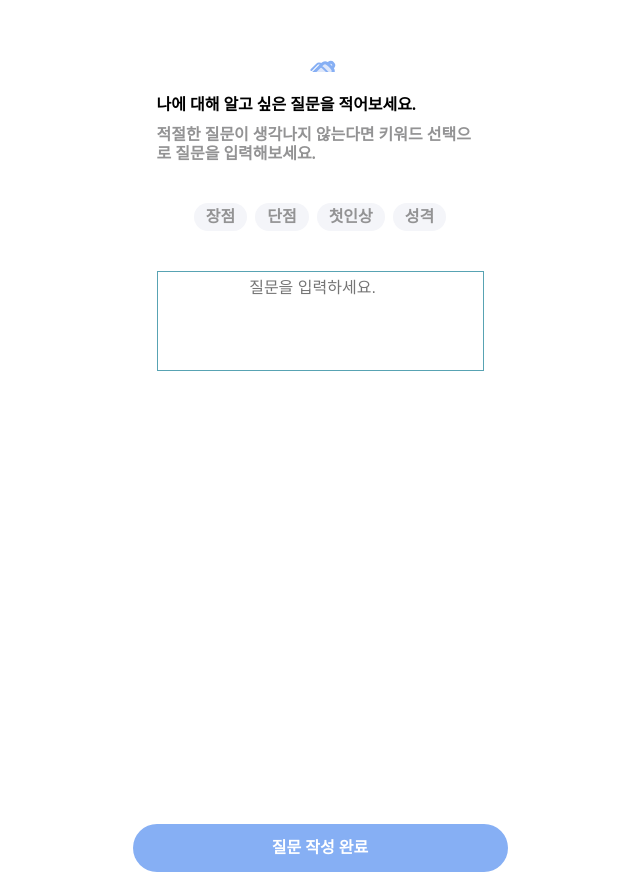
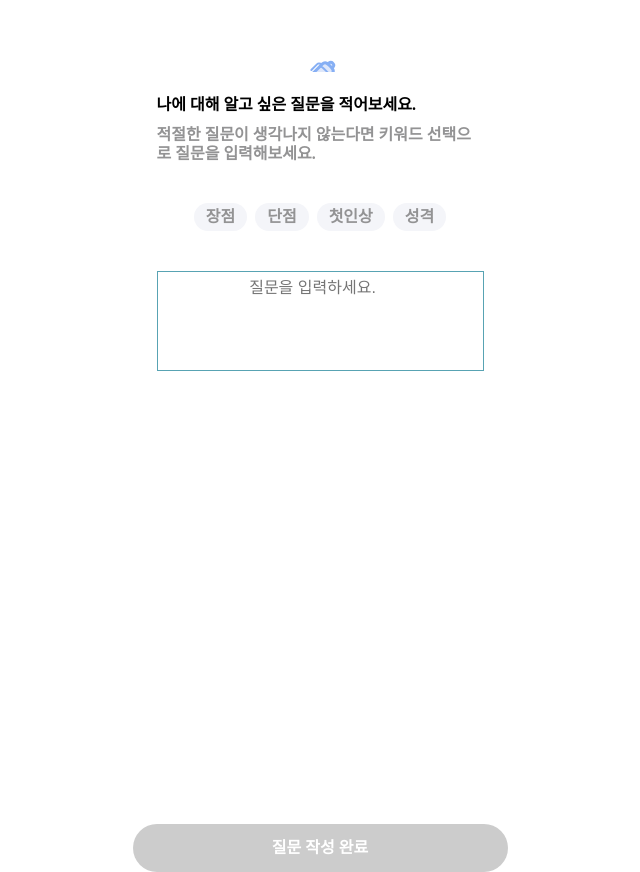
Before and after one commit to taeo-sprint16/frontend, a React (Vite) app: page /write-question in a window 1280 px wide. Shown: the whole page, without its empty margins (270-910 px from the left). Built offline with nearby package versions, Linux system fonts and the light colour scheme.

Commit message:
feat : 질문 작성란 비어있을 시 버튼 비활성화 처리

```diff
--- a/src/components/WriteQuestion.tsx
+++ b/src/components/WriteQuestion.tsx
@@ -22,7 +22,7 @@ const WriteQuestion = () => {
       장점: '내 장점에 대한 질문을 적어보세요.',
       단점: '내 단점에 대한 질문을 적어보세요.',
       첫인상: '제 첫인상은 어떤가요?',
-      성격: '제 성격은 어떤가요??',
+      성격: '제 성격은 어떤가요?',
     };
 
     const placeholderText = placeholderItem[word] || '질문';
@@ -124,7 +124,9 @@ const WriteQuestion = () => {
           onChange={handleQuestion}
         />
       </Wrapper>
-      <CompleteButton>질문 작성 완료</CompleteButton>
+      <CompleteButton disabled={question === '' ? true : false}>
+        질문 작성 완료
+      </CompleteButton>
     </StyledQuestionContainer>
   );
 };
@@ -208,6 +210,10 @@ const CompleteButton = styled.button`
   &:hover {
     background: #7aa3e9;
   }
+  &:disabled {
+    background: #ccc;
+    cursor: not-allowed;
+  }
 `;
 
 const PlaceHolder = styled.textarea`
```
